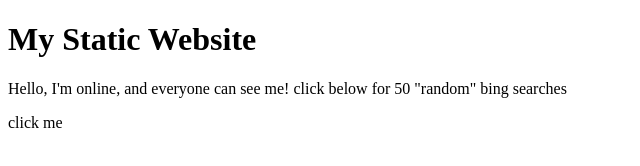
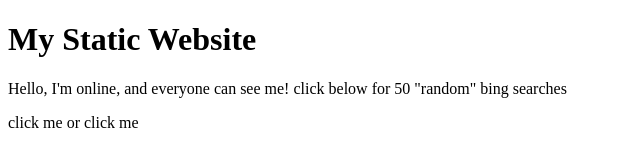
Before and after one commit to Shoelace/shoelace.github.io, a plain HTML site: page bing.html in a window 1280 px wide. Shown: the full height of the page, 0-640 px from the left. Drawn offline with Linux system fonts and the light colour scheme.

Commit message:
double click

```diff
--- a/bing.html
+++ b/bing.html
@@ -6,6 +6,19 @@
     function dosomethign(){
         alert("do something");
     }
+
+    function searchrandomwords(cnt){
+
+      for( i=0; i<cnt ; i++ ){
+
+        let thing = things[Math.floor(Math.random()*things.length)];
+
+        window.open('http://www.bing.com/search?q='+thing, '_blank')
+      }
+
+    }
+
+    var things = ['Rock', 'Paper', 'Scissor'];
 </script>
 </head>
 
@@ -18,5 +31,8 @@
     </p>
 
     <a onclick="for( i=0; i<50 ; i++ ) { window.open('http://www.bing.com/search?q='+i, '_blank')} ">click me </a>
-  </body>
+      or
+      <a onclick="searchrandomwords(50); ">click me </a>
+
+    </body>
 </html>
```
